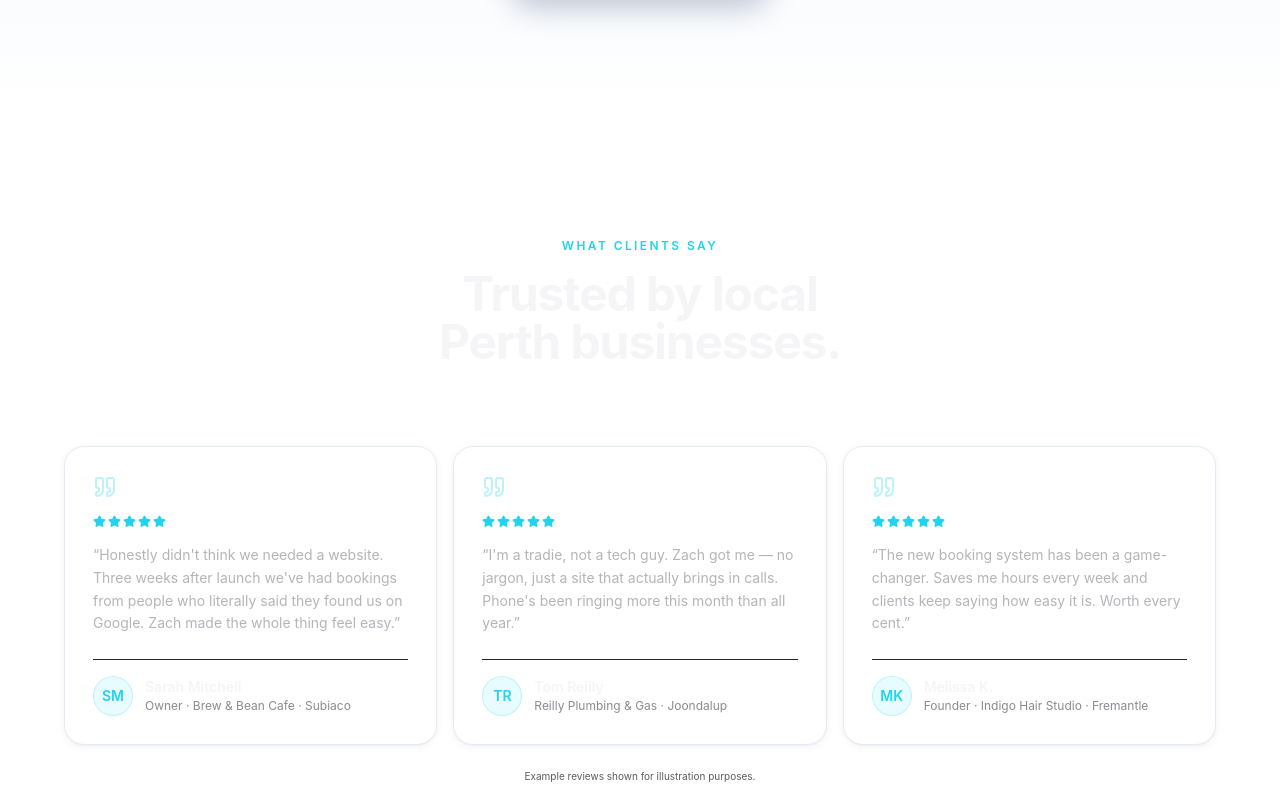
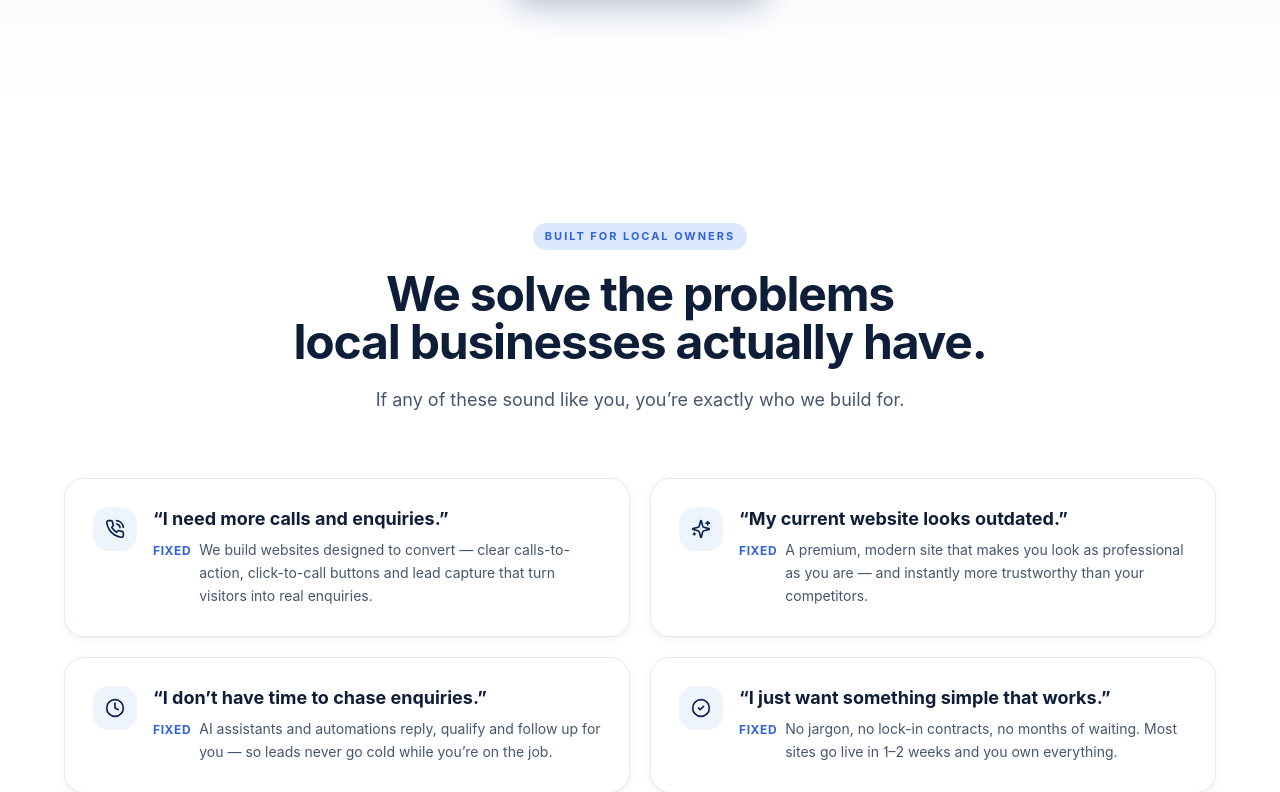
Before and after one commit to zachcolvillez-stack/bluepeek-website, a Next.js app: page / in a window 1280 px wide. Shown: the part 4552-5344 px from the top of the page. Built offline with nearby package versions, Linux system fonts and the light colour scheme.

Commit message:
auto-save: Testimonials.jsx

```diff
--- a/components/Testimonials.jsx
+++ b/components/Testimonials.jsx
@@ -1,47 +1,68 @@
 'use client'
-import { Star, Quote } from 'lucide-react'
+import { motion } from 'framer-motion'
+import { PhoneCall, Sparkles, Clock, CheckCircle2 } from 'lucide-react'
 
-const REVIEWS = [
-  { name: 'Sarah Mitchell', business: 'Owner · Brew & Bean Cafe',     location: 'Subiaco',   rating: 5, text: "Honestly didn't think we needed a website. Three weeks after launch we've had bookings from people who literally said they found us on Google. Zach made the whole thing feel easy." },
-  { name: 'Tom Reilly',     business: 'Reilly Plumbing & Gas',        location: 'Joondalup', rating: 5, text: "I'm a tradie, not a tech guy. Zach got me — no jargon, just a site that actually brings in calls. Phone's been ringing more this month than all year." },
-  { name: 'Melissa K.',     business: 'Founder · Indigo Hair Studio', location: 'Fremantle', rating: 5, text: "The new booking system has been a game-changer. Saves me hours every week and clients keep saying how easy it is. Worth every cent." },
+const PAINS = [
+  {
+    icon: PhoneCall,
+    pain: '“I need more calls and enquiries.”',
+    solution: 'We build websites designed to convert — clear calls-to-action, click-to-call buttons and lead capture that turn visitors into real enquiries.',
+  },
+  {
+    icon: Sparkles,
+    pain: '“My current website looks outdated.”',
+    solution: 'A premium, modern site that makes you look as professional as you are — and instantly more trustworthy than your competitors.',
+  },
+  {
+    icon: Clock,
+    pain: '“I don’t have time to chase enquiries.”',
+    solution: 'AI assistants and automations reply, qualify and follow up for you — so leads never go cold while you’re on the job.',
+  },
+  {
+    icon: CheckCircle2,
+    pain: '“I just want something simple that works.”',
+    solution: 'No jargon, no lock-in contracts, no months of waiting. Most sites go live in 1–2 weeks and you own everything.',
+  },
 ]
 
 export default function Testimonials() {
   return (
-    <section id="reviews" className="relative py-32 px-6">
+    <section id="reviews" className="relative py-28 px-6">
       <div className="max-w-6xl mx-auto">
-        <div className="text-center mb-20">
-          <p className="text-xs font-semibold uppercase tracking-[0.2em] mb-4" style={{ color: '#22d3ee' }}>What Clients Say</p>
-          <h2 className="text-4xl md:text-5xl font-bold tracking-tight mb-5" style={{ color: '#f5f5f7' }}>
-            Trusted by local<br />Perth businesses.
+        <motion.div initial={{ opacity: 0, y: 20 }} whileInView={{ opacity: 1, y: 0 }}
+          viewport={{ once: true }} transition={{ duration: 0.6 }} className="text-center mb-16">
+          <span className="eyebrow">Built For Local Owners</span>
+          <h2 className="text-3xl md:text-5xl font-bold tracking-tight mt-5 mb-5" style={{ color: '#0f1e38' }}>
+            We solve the problems<br />local businesses actually have.
           </h2>
-        </div>
+          <p className="text-base md:text-lg max-w-xl mx-auto" style={{ color: '#46566f' }}>
+            If any of these sound like you, you’re exactly who we build for.
+          </p>
+        </motion.div>
 
-        <div className="grid grid-cols-1 md:grid-cols-3 gap-4 mb-6">
-          {REVIEWS.map((r) => (
-            <div key={r.name} className="card p-7">
-              <Quote size={24} style={{ color: 'rgba(34,211,238,0.3)' }} className="mb-4" />
-              <div className="flex gap-0.5 mb-4">
-                {[...Array(r.rating)].map((_, i) => (
-                  <Star key={i} size={13} style={{ color: '#22d3ee', fill: '#22d3ee' }} />
-                ))}
-              </div>
-              <p className="text-sm leading-relaxed mb-6" style={{ color: '#b4b4bb' }}>&ldquo;{r.text}&rdquo;</p>
-              <div className="pt-4 flex items-center gap-3" style={{ borderTop: '1px solid #232328' }}>
-                <div className="w-10 h-10 rounded-full flex items-center justify-center font-semibold text-sm flex-shrink-0"
-                  style={{ background: 'rgba(34,211,238,0.1)', color: '#22d3ee', border: '1px solid rgba(34,211,238,0.2)' }}>
-                  {r.name.split(' ').map(n => n[0]).join('').slice(0,2)}
+        <div className="grid grid-cols-1 md:grid-cols-2 gap-5">
+          {PAINS.map((p, i) => (
+            <motion.div key={p.pain}
+              initial={{ opacity: 0, y: 24 }} whileInView={{ opacity: 1, y: 0 }}
+              viewport={{ once: true }} transition={{ duration: 0.5, delay: i * 0.08 }}
+              className="card p-7"
+            >
+              <div className="flex items-start gap-4">
+                <div className="w-11 h-11 rounded-2xl flex items-center justify-center flex-shrink-0"
+                  style={{ background: '#eef4fc' }}>
+                  <p.icon size={20} style={{ color: '#0b2350' }} />
                 </div>
                 <div>
-                  <p className="font-semibold text-sm leading-tight" style={{ color: '#f5f5f7' }}>{r.name}</p>
-                  <p className="text-xs mt-0.5" style={{ color: '#8a8a93' }}>{r.business} · {r.location}</p>
+                  <p className="text-lg font-bold mb-2 leading-snug" style={{ color: '#0f1e38' }}>{p.pain}</p>
+                  <div className="flex items-start gap-2">
+                    <span className="text-xs font-bold uppercase tracking-wider mt-1 flex-shrink-0" style={{ color: '#2f63d9' }}>Fixed</span>
+                    <p className="text-sm leading-relaxed" style={{ color: '#46566f' }}>{p.solution}</p>
+                  </div>
                 </div>
               </div>
-            </div>
+            </motion.div>
           ))}
         </div>
-        <p className="text-center text-[10px]" style={{ color: '#5a5a62' }}>Example reviews shown for illustration purposes.</p>
       </div>
     </section>
   )
```
